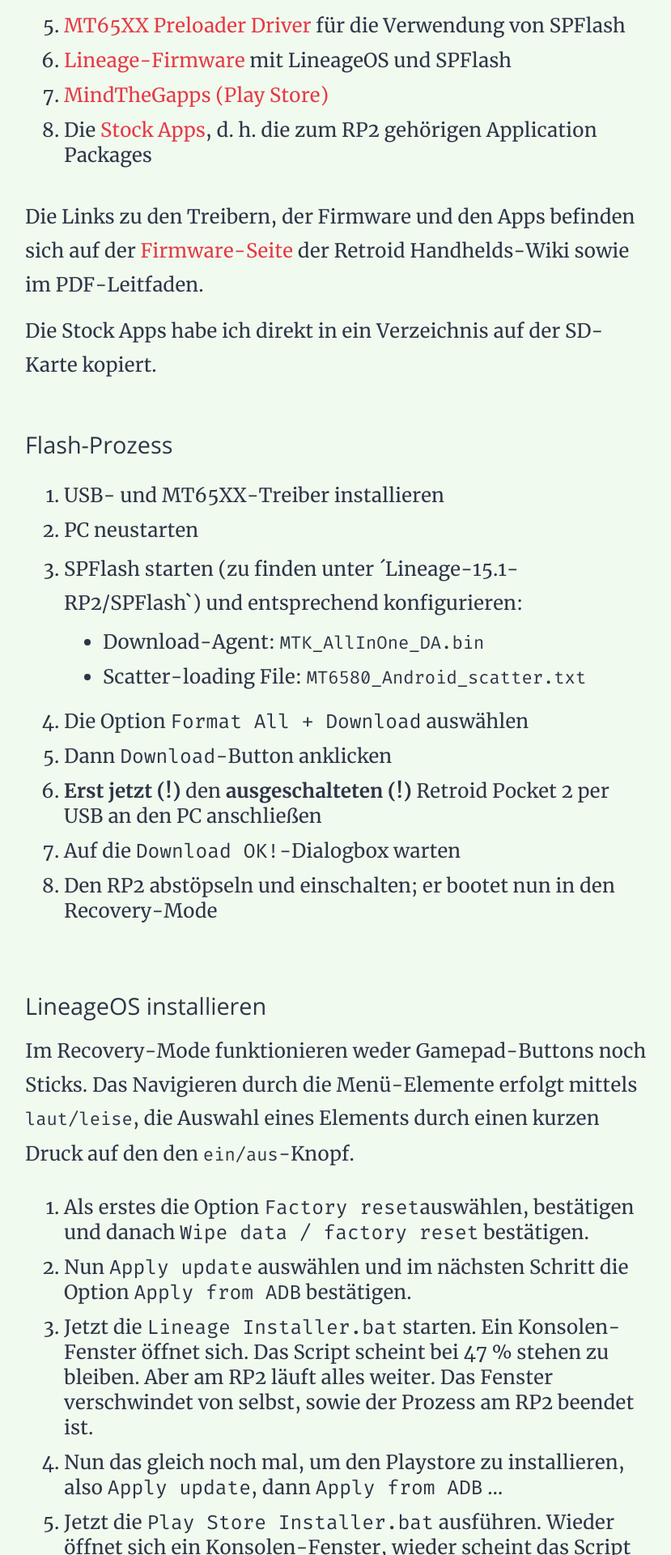
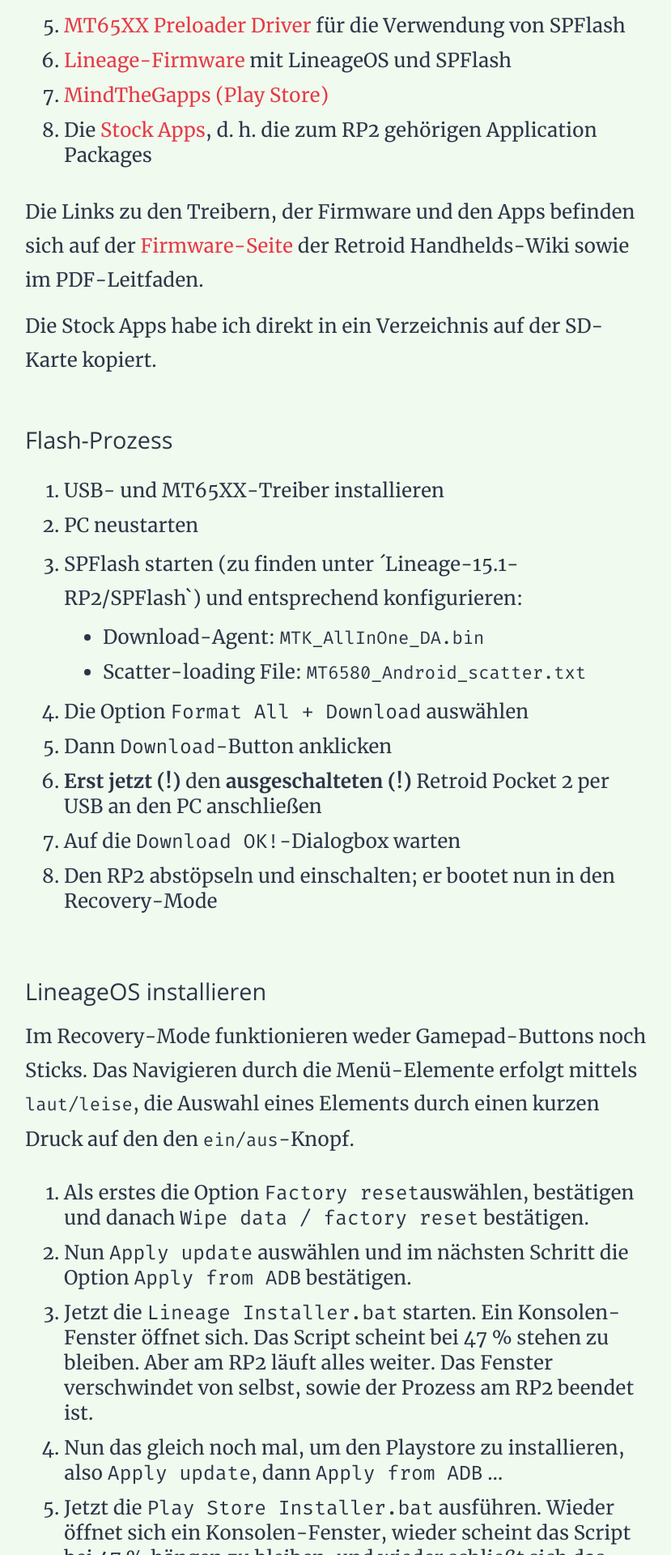
Before and after one commit to marc2o/marc2o.github.io, a Jekyll site: the page built from _posts/2023-03-25-Retroid-Pocket-2-LineageOS-Upgrade.md, in a window 1280 px wide. Shown: the part 1866-3786 px from the top of the page at 81% size, without its empty margins (225-1054 px from the left). Built offline with Jekyll 4.4.1, drawn with Linux system fonts in a browser that asks for light colours.

Commit message:
Update article.css

```diff
--- a/assets/css/article.css
+++ b/assets/css/article.css
@@ -109,7 +109,7 @@
 article ol,
 article ul {
 	margin-left: 2em;
-	margin-bottom: 1em;
+	margin-bottom: 0.75em;
 }
 article ul {
   list-style-type: disc;
```
